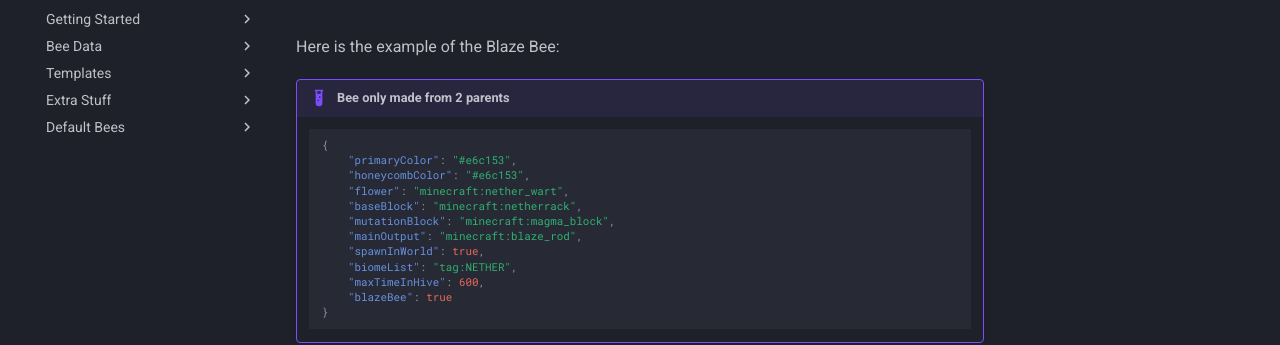
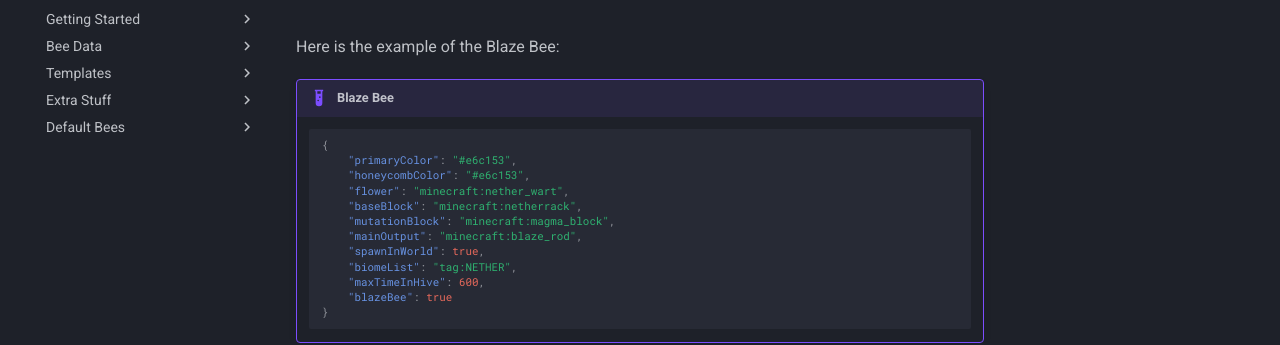
Before and after one commit to Team-Resourceful/ResourcefulBeesDocs, an MkDocs documentation site: the page built from docs/examples/blaze.md, in a window 1280 px wide. Shown: the part 146-491 px from the top of the page. Built offline with MkDocs 1.6.1 and Material for MkDocs 9.7.7, drawn with Linux system fonts in a browser that asks for light colours.

Commit message:
Update blaze.md

````diff
--- a/docs/examples/blaze.md
+++ b/docs/examples/blaze.md
@@ -1,6 +1,6 @@
 Here is the example of the Blaze Bee:
 
-!!! example "Bee only made from 2 parents"
+!!! example "Blaze Bee"
       ```Json
       {
           "primaryColor": "#e6c153",
````
